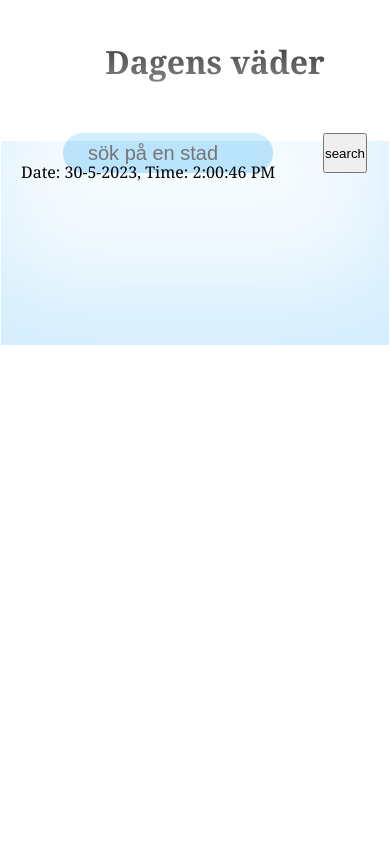
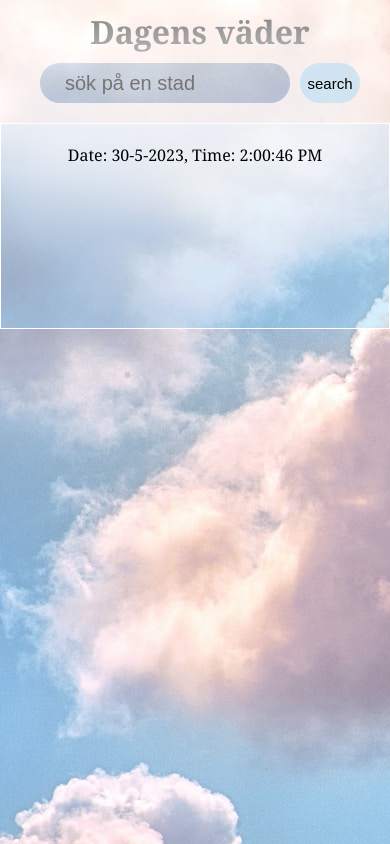
Before and after one commit to MalinStal/weatherapp-VanillaJS, a plain HTML site: page weatherapp.html in a window 390 px wide. Drawn offline with Linux system fonts and the light colour scheme; no server answers.

Commit message:
add style and media queries

```diff
--- a/weatherapp.css
+++ b/weatherapp.css
@@ -4,9 +4,9 @@
 
 }
 body {
-  background: url(/img/clouds.jpg);
+  background: url(clouds.jpg);
    font-family: Cambria, Cochin, Georgia, Times, 'Times New Roman', serif;
-   /* background: linear-gradient(135deg, rgb(12, 218, 122), rgb(13, 149, 234));*/
+
 
 }
 :root {
@@ -30,11 +30,6 @@ body {
 .rubrik {
     font-size: 2rem;
 
-    /* padding: 25px;
-    background-color: var(--background2);
-    border: 1px solid white;
-    box-shadow: rgba(255, 255, 255, 0.754) 20px 20px 92px 92px;
-    border-radius: 50%;*/
 }
 .search {
     border: 1px white;
@@ -49,9 +44,23 @@ body {
 
 
 }
+.searchBtn {
+    border: 1px white;
+    outline: 0;
+    background-color: var(--background3);
+
+    width: 60px;
+    height: 40px;
+    border-radius: 50px;
+    font-size: 15px;
+}
+.searchBtn:hover{
+    scale: 1.3;
+}
 
 .weatherContainer {
      padding: 20px;
+
      text-align: center;
     border: 1px solid white;
     background-color:var(--background3);
@@ -92,3 +101,28 @@ body {
     padding: 7px;
     font-size: 18px;
 }
+@media screen and (max-width: 930px) {
+    .header{
+
+        height: auto;
+        display: flex;
+
+        flex-wrap: wrap;
+        gap: 10px;
+
+       margin-top: 10px;
+       margin-left: 10px;
+
+   }
+   .search{
+    min-width: 250px;
+   }
+   .weatherContainer {
+
+    margin-top: 20px;
+
+}
+.dateTime {
+    text-align: center;
+ }
+}
```
